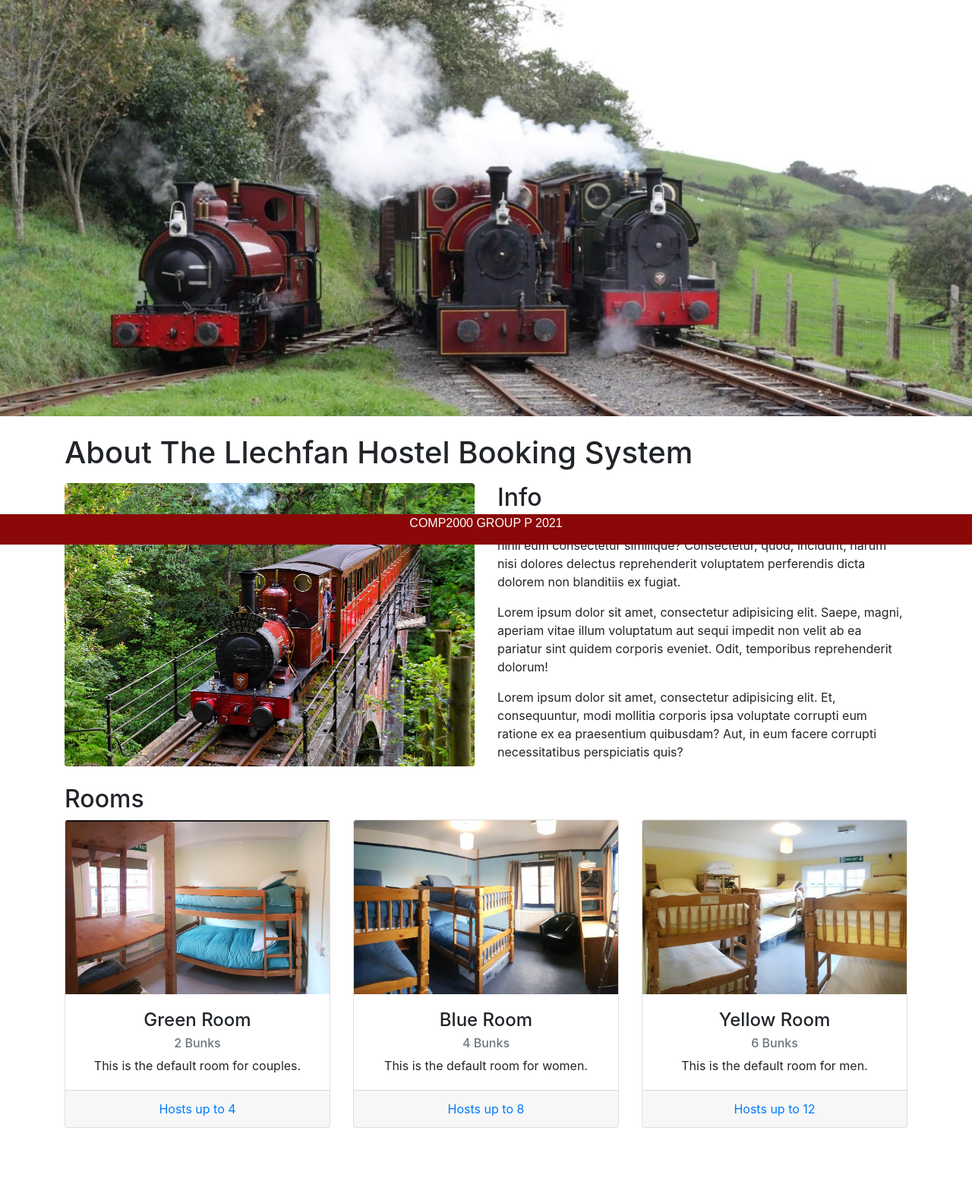
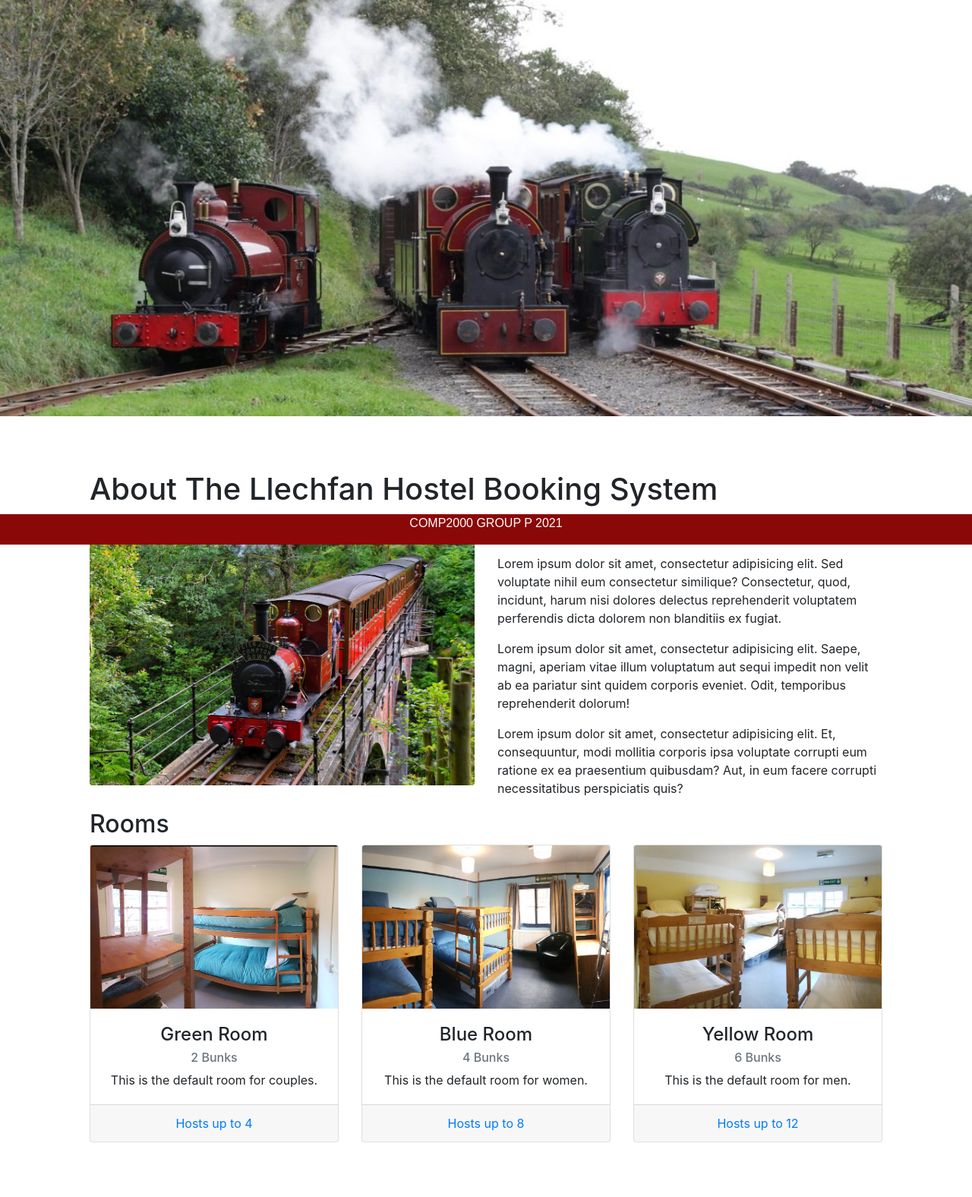
Before and after one commit to Will-Stewart/COMP2003-2020-GROUP-P-LHBS, a PHP site: page /index.php in a window 1280 px wide. Shown: the part 83-1659 px from the top of the page at 76% size. Before the commit the page ends 1568 px from the top, so only its background shows below. Run offline with PHP 8.4, Linux system fonts and the light colour scheme.

Commit message:
Fix formattion on multiple pages

```diff
--- a/public/header.php
+++ b/public/header.php
@@ -1,5 +1,6 @@
 <!DOCTYPE html>
 <html lang="en">
+
 
 <head>
     <meta charset="utf-8">
@@ -12,10 +13,10 @@
 
 <body>
 <nav class="navbar navbar-expand-lg navbar-dark " style="background-color: #8B0808;">
-    <div class="navbar-collapse collapse w-100 order-1 order-md-0 dual-collapse2">
+    <div class="navbar-collapse collapse w-100 order-1 order-md-0 dual-collapse2" >
         <ul class="navbar-nav">
             <li class="nav-item">
-                <img src="../assets/img/talyllyn-logo.png" width="228" height="66" alt="logo">
+                <img src="../assets/img/talyllyn-logo.png" width="228" height="66" alt="logo" style="pointer-events: none;"">
             </li>
         </ul>
 
--- a/public/index.php
+++ b/public/index.php
@@ -9,7 +9,7 @@ include_once 'header.php';
     </section>
 
 
-    <div class="container">
+    <div class="container p-5">
 
         <!-- Page Heading/Breadcrumbs -->
         <h1 class="mt-4 mb-3">About The Llechfan Hostel Booking System</h1>
```
Also changed, not shown: public/confirmBookings.php (+9 -0 lines).
